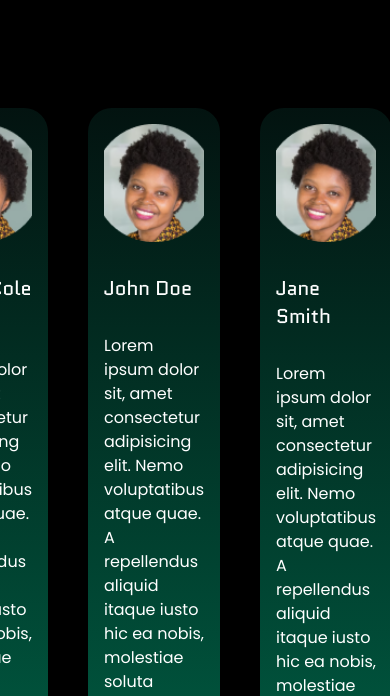
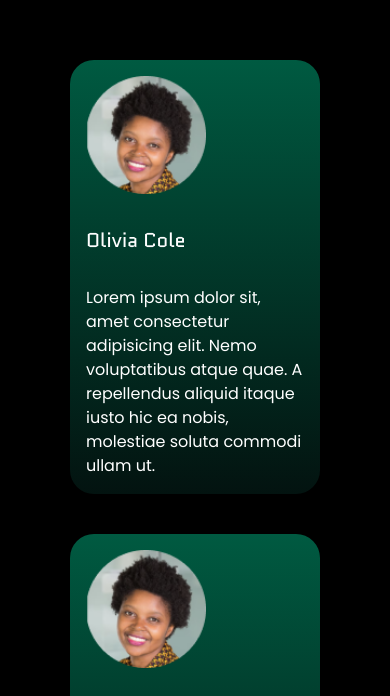
Before and after one commit to Dezors-Service-And-Consultancy/RakshaTech, a React (Vite) app: page / in a window 390 px wide. Shown: the part 5668-6364 px from the top of the page. Built offline with nearby package versions, Linux system fonts and the light colour scheme; a web font is replaced by a local one.

Commit message:
fixed responsiveness of namecard

```diff
--- a/src/components/namecard.jsx
+++ b/src/components/namecard.jsx
@@ -29,21 +29,25 @@ const cardsData = [
 
 const NameCard = () => {
   return (
-    <div className="flex flex-col items-center px-[15rem] h-auto justify-center">
+    <div className="flex flex-col items-center px-4 md:px-16 lg:px-32 h-auto justify-center">
       <h1 className="font-quantico text-5xl mb-8">Our Team</h1>
-      <div className="flex min-h-[40vh]  gap-10 ">
+      <div className="grid grid-cols-1 sm:grid-cols-2 lg:grid-cols-3 xl:grid-cols-4 gap-10 ">
         {cardsData.map((card, index) => (
           <div
             key={index}
-            className=" rounded-3xl shadow-md p-4 bg-gradient-to-b from-[#031310] to-[#005A41] hover:shadow-lg transition-shadow duration-300 "
+            className="max-w-[250px] mx-auto rounded-3xl shadow-md p-4 bg-gradient-to-t from-[#031310] to-[#005A41] hover:shadow-lg transition-shadow duration-300"
           >
             <img
               src={card.image}
               alt={card.name}
-              className=" h-[14vh] object-cover rounded-t-md"
+              className="h-[14vh] object-cover rounded-t-md"
             />
-            <h2 className="text-xl text-white overflow-hidden font-quantico my-[2rem] ">{card.name}</h2>
-            <p className="text-white  overflow-hidden mt-2 font-text">{card.description}</p>
+            <h2 className="text-xl text-white overflow-hidden font-quantico my-[2rem] ">
+              {card.name}
+            </h2>
+            <p className="text-white overflow-hidden mt-2 font-text">
+              {card.description}
+            </p>
           </div>
         ))}
       </div>
```
